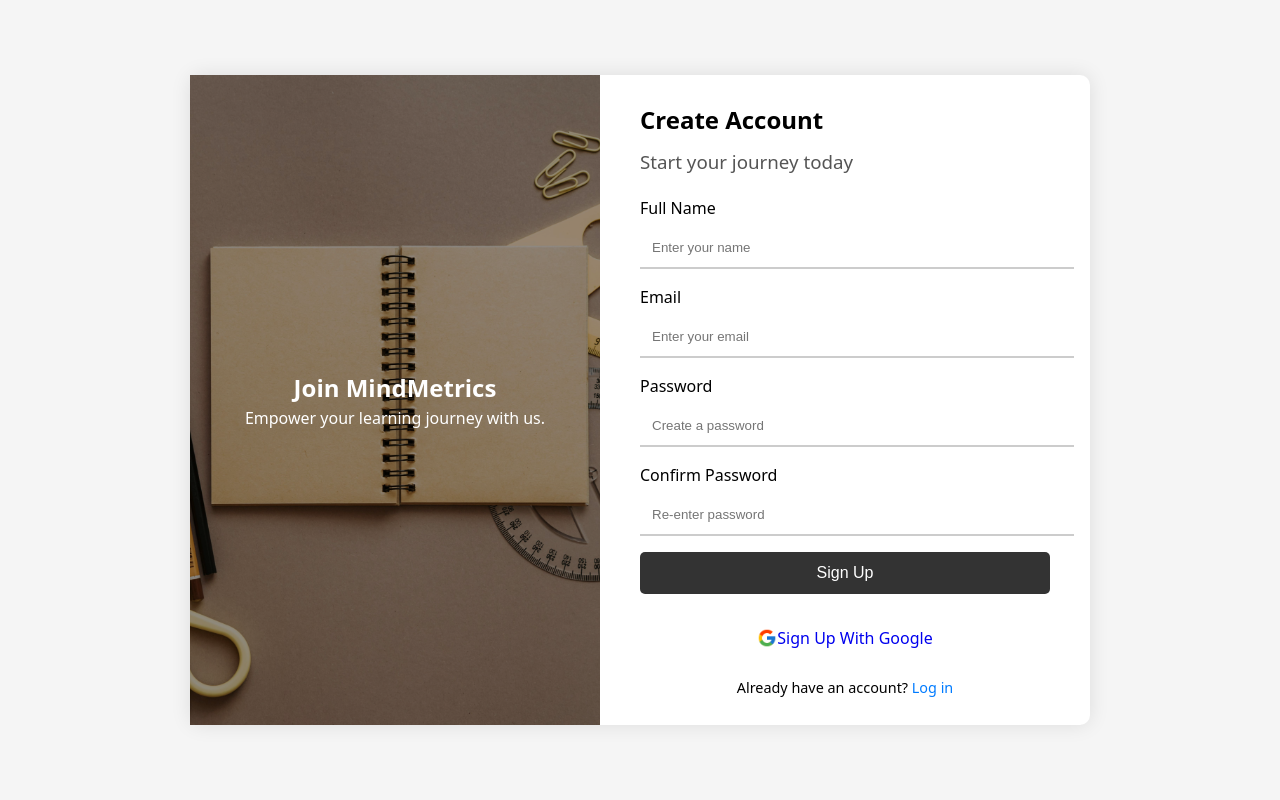
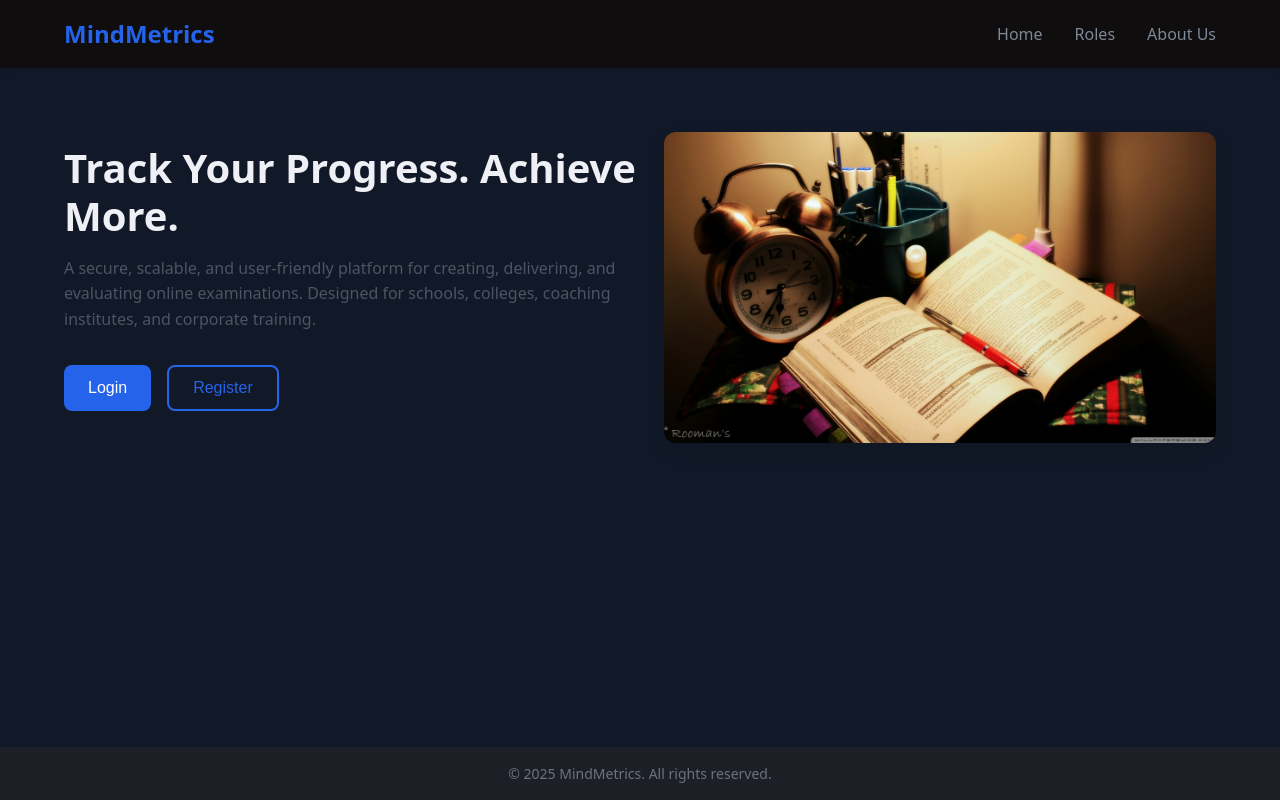
Before and after one commit to NiteshKumavat/Online-Exam-System, a React (Vite) app in the folder frontend/: page / in a window 1280 px wide. Built offline with nearby package versions, Linux system fonts and the light colour scheme.

Commit message:
Add Intro Page

```diff
--- a/frontend/src/App.jsx
+++ b/frontend/src/App.jsx
@@ -8,7 +8,7 @@
 
   return (
     <>
-      <Register />
+      <IntroPage />
     </>
   )
 }
--- a/frontend/src/components/IntroPage.css
+++ b/frontend/src/components/IntroPage.css
@@ -1,5 +1,144 @@
-.header{
-    display: flex;
-    justify-content: space-between;
-    align-items: center;
+.intro {
+  display: flex;
+  flex-direction: column;
+  min-height: 100vh;
+  background: #111827;
+  color:  #f9fafb;
 }
+
+.header {
+  display: flex;
+  justify-content: space-between;
+  align-items: center;
+  padding: 1rem 5%;
+  background: rgb(15, 13, 13);
+  box-shadow: 0 2px 8px rgba(0,0,0,0.05);
+}
+
+.logo {
+  font-size: 1.5rem;
+  font-weight: bold;
+  color: #2563eb;
+}
+
+.nav-link {
+  margin-left: 2rem;
+  text-decoration: none;
+  font-weight: 500;
+  color: #7f8896;
+  transition: color 0.3s ease;
+}
+
+.nav-link:hover {
+  color: #2563eb;
+}
+
+.hero {
+  display: flex;
+  justify-content: center;
+  align-items: center;
+  padding: 4rem 5%;
+  flex-wrap: wrap;
+}
+
+.hero-text {
+  flex: 1 1 500px;
+  max-width: 600px;
+}
+
+.hero-text h2 {
+  font-size: 2.5rem;
+  font-weight: bold;
+  line-height: 1.2;
+  margin-bottom: 1rem;
+  color: #eef0f5;
+
+}
+
+.hero-text p {
+  font-size: 1rem;
+  color: #4b5563;
+  margin-bottom: 2rem;
+  line-height: 1.6;
+}
+
+.cta-buttons {
+  display: flex;
+  gap: 1rem;
+  margin-bottom: 20px;
+}
+
+.btn-primary {
+  background: #2563eb;
+  color: white;
+  border: none;
+  padding: 0.75rem 1.5rem;
+  border-radius: 8px;
+  font-size: 1rem;
+  cursor: pointer;
+  transition: background 0.3s ease;
+}
+
+.btn-primary:hover {
+  background: #1d4ed8;
+}
+
+.btn-secondary {
+  background: transparent;
+  border: 2px solid #2563eb;
+  color: #2563eb;
+  padding: 0.75rem 1.5rem;
+  border-radius: 8px;
+  font-size: 1rem;
+  cursor: pointer;
+  transition: all 0.3s ease;
+}
+
+.btn-secondary:hover {
+  background: #4c7ce5;
+  color: white;
+}
+
+.hero-image {
+  flex: 1 1 400px;
+  display: flex;
+  justify-content: center;
+  align-items: center;
+}
+
+.hero-image img {
+  max-width: 100%;
+  height: auto;
+  border-radius: 12px;
+  box-shadow: 0 8px 20px rgba(0,0,0,0.1);
+}
+
+
+.footer {
+  text-align: center;
+  padding: 1rem;
+  background: #1c1f26;
+  color: #6b7280;
+  font-size: 0.875rem;
+  margin-top: auto;
+}
+
+/* Responsive */
+@media (max-width: 768px) {
+  .hero {
+    flex-direction: column-reverse;
+    text-align: center;
+  }
+
+  .hero-text {
+    max-width: 100%;
+  }
+
+  .cta-buttons {
+    justify-content: center;
+  }
+
+  .hero-image img {
+    margin-bottom: 2rem;
+  }
+}
--- a/frontend/src/components/IntroPage.jsx
+++ b/frontend/src/components/IntroPage.jsx
@@ -1,20 +1,43 @@
 import React from "react";
 import "./IntroPage.css";
+import person from "./person.jpg";
 
 const IntroPage = () => {
-  return (
-    <div className="intro">
-        <div className="header">
-            <h1 className="logo">MindMetrics</h1>
+    return (
+        <div className="intro">
+            <header className="header">
+                <h1 className="logo">MindMetrics</h1>
+                <nav>
+                    <a href="#home" className="nav-link">Home</a>
+                    <a href="#roles" className="nav-link">Roles</a>
+                    <a href="#about" className="nav-link">About Us</a>
+                </nav>
+            </header>
 
-            <nav>
-                <a href="home" className="nav-link">Home</a>
-                <a href="roles" className="nav-link">Roles</a>
-                <a href="aboutUs" className="nav-link">About Us</a>
-            </nav>
+            <section className="hero">
+                <div className="hero-text">
+                    <h2>Track Your Progress. Achieve More.</h2>
+                    <p>
+                        A secure, scalable, and user-friendly platform for creating,
+                        delivering, and evaluating online examinations.
+                        Designed for schools, colleges, coaching institutes,
+                        and corporate training.
+                    </p>
+                    <div className="cta-buttons">
+                        <button className="btn-primary">Login</button>
+                        <button className="btn-secondary">Register</button>
+                    </div>
+                </div>
+                <div className="hero-image">
+                    <img src={person} alt="Person studying" />
+                </div>
+            </section>
+
+            <footer className="footer">
+                <p>© 2025 MindMetrics. All rights reserved.</p>
+            </footer>
         </div>
-    </div>
-  );
+    );
 };
 
 export default IntroPage;
```
Also changed, not shown: frontend/src/components/person.jpg (added).
